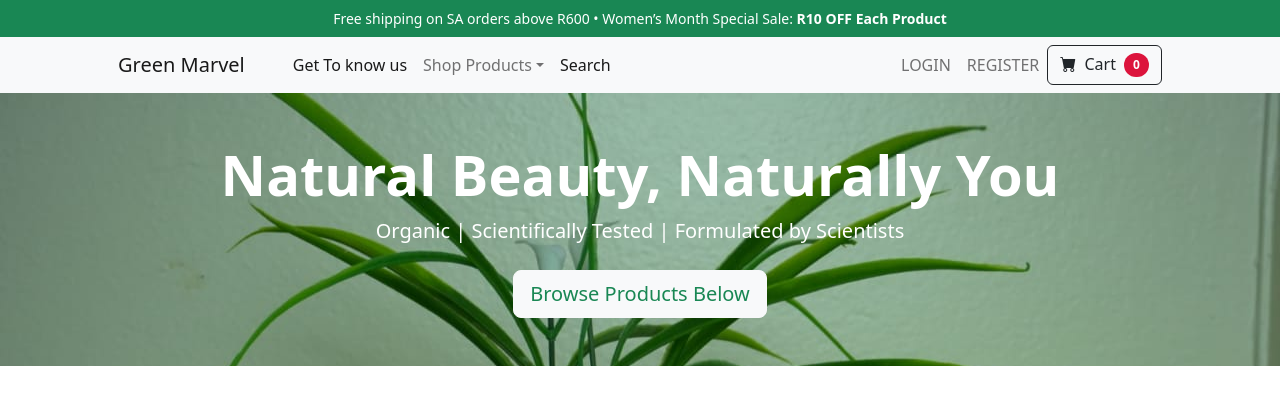
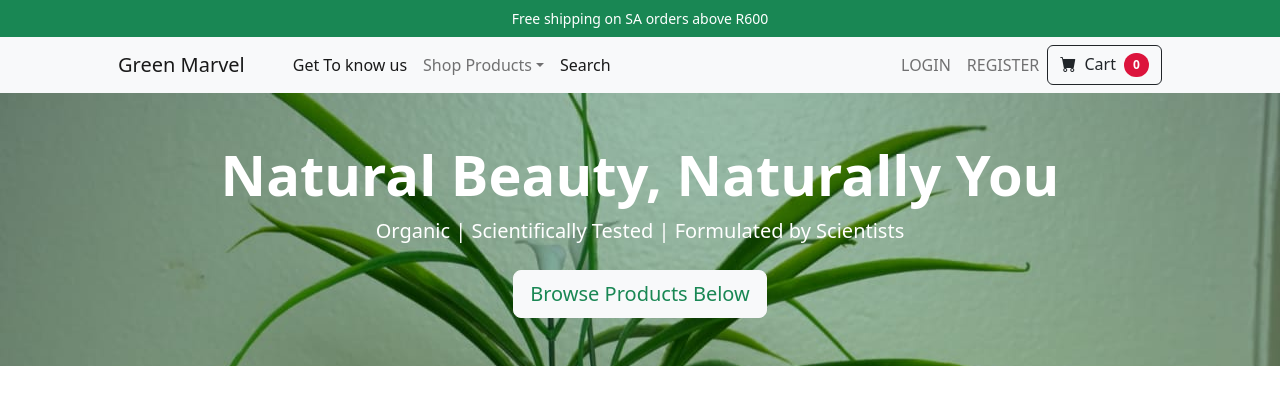
Before and after one commit to Kizzo-glitch/greenmarvel_store, a Django app: page / in a window 1280 px wide. Shown: the top 420 px of the page. Run offline with Django 5.2, Linux system fonts and the light colour scheme; data comes from the database, SQL or seed files in the repository; some libraries are stand-ins or nearby versions.

Commit message:
remove banner

```diff
--- a/greenmarv/templates/base.html
+++ b/greenmarv/templates/base.html
@@ -28,7 +28,7 @@
     </head>
     <body>
     	<div class="bg-success text-white text-center py-2 small">
-		  Free shipping on SA orders above R600 • Women’s Month Special Sale: <strong>R10 OFF Each Product</strong>
+		  Free shipping on SA orders above R600
 		</div>
 
 
```
